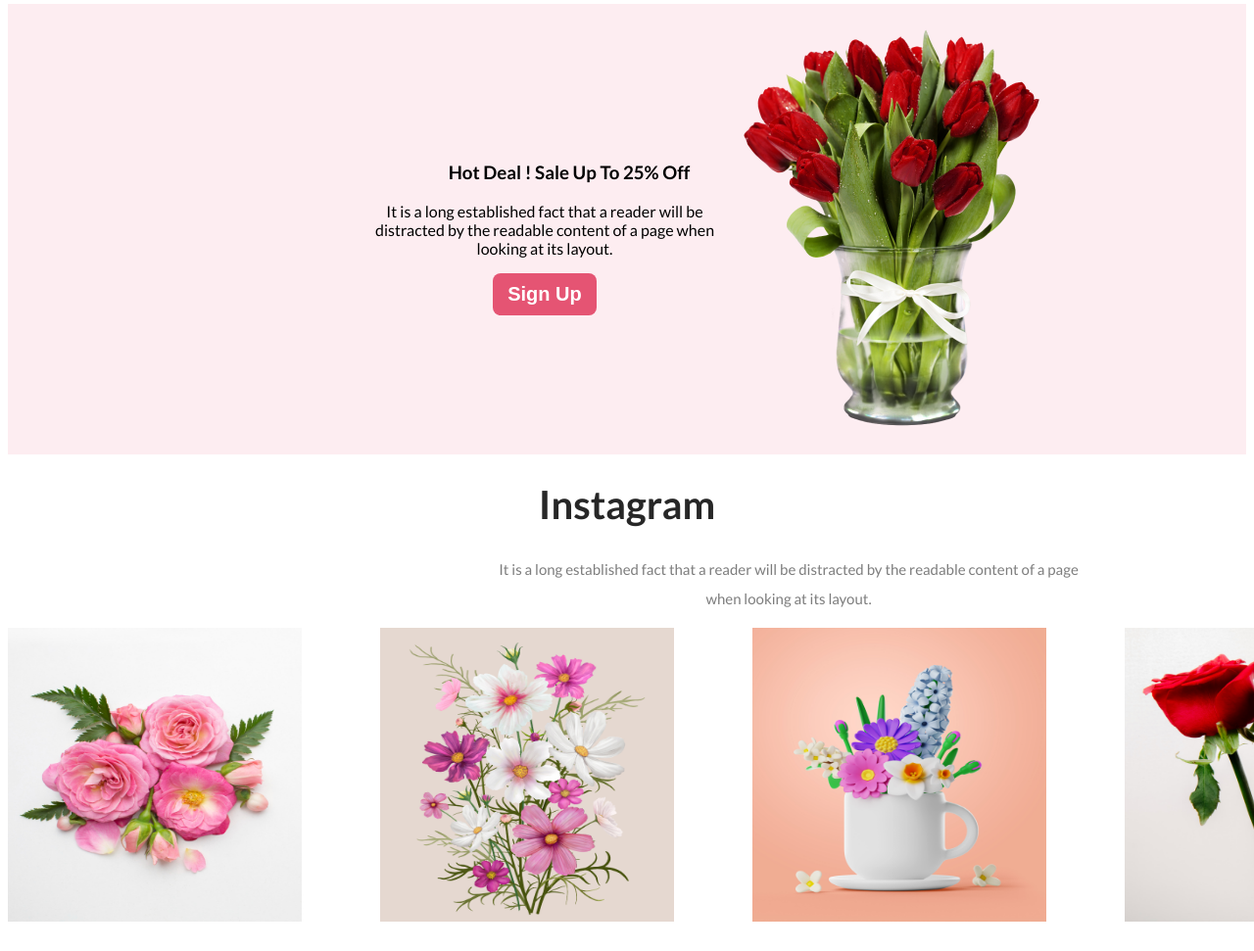
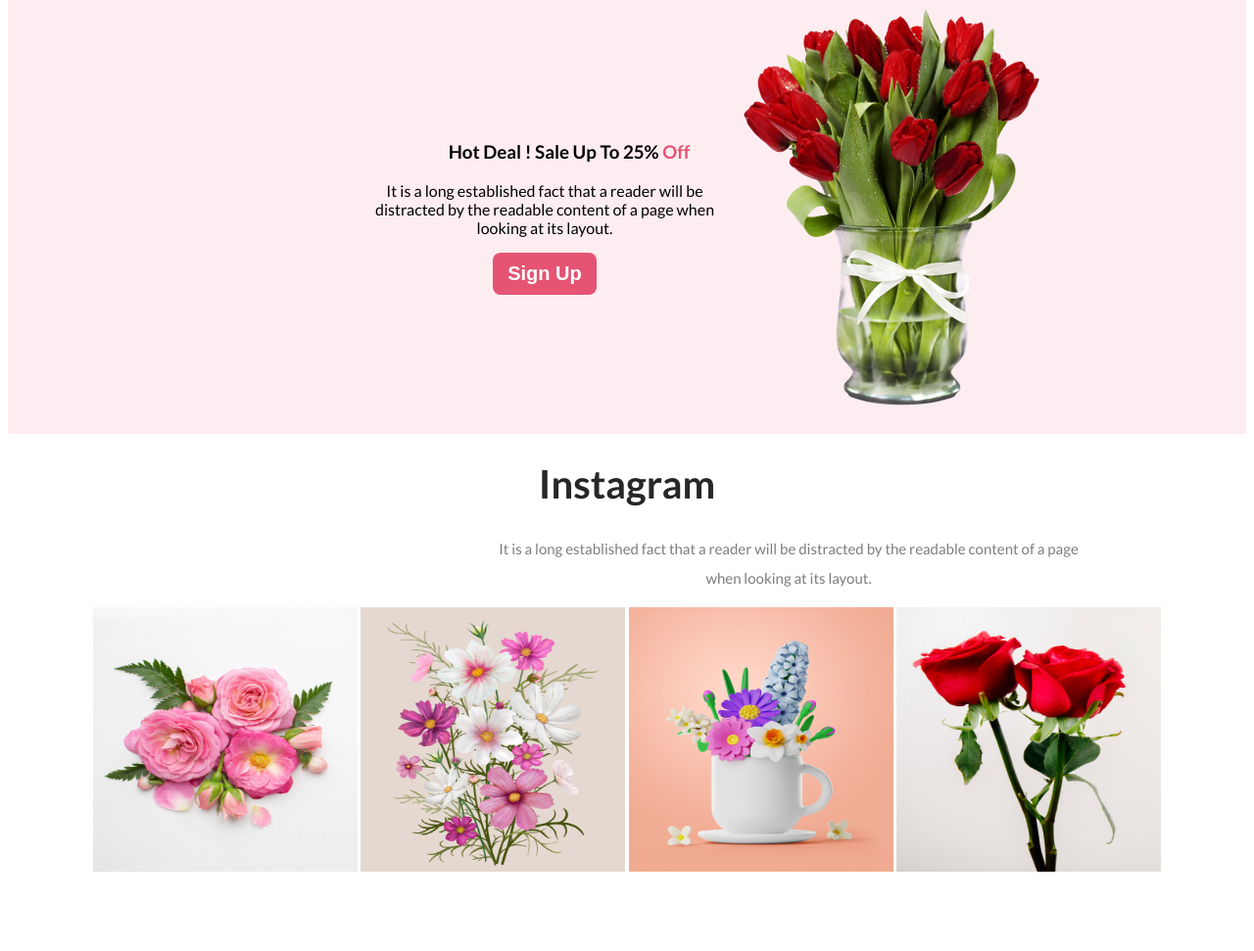
Before and after one commit to FarhanaLipi/Flower-shop-website, a plain HTML site: page index.html in a window 1280 px wide. Shown: the part 1701-2672 px from the top of the page at 98% size. Drawn offline with Linux system fonts and the light colour scheme.

Commit message:
Updated flower website

```diff
--- a/index.html
+++ b/index.html
@@ -59,7 +59,7 @@
         <!-- promotional deal -->
         <section class="promotional-deal">
             <div class="promotion-class">
-                <h3 class="promotion-title">Hot Deal ! Sale Up To 25% Off</h3>
+                <h3 class="promotion-title">Hot Deal ! Sale Up To 25% <span class="span-off">Off</span></h3>
                 <p class="promotion-description">It is a long established fact that a reader will be distracted by the
                     readable content of a page when looking at its layout.</p>
                 <button class="btn-primary1">Sign Up</button>
@@ -73,12 +73,13 @@
                 <h1 class="instagram-title">Instagram</h1>
                 <p class="instagram-info">It is a long established fact that a reader will be distracted by the readable
                     content of a page when looking at its layout.</p>
-            </div class="instagram-pic">
+
+            </div>
             <div class="insta-pic">
-                <img class="instapic" src="Flower Asset/Flower 01.png" height="300" width="300" alt="">
-                <img class="instapic" src="Flower Asset/Rectangle 4.png" height="300" width="300" alt="">
-                <img class="instapic" src="Flower Asset/Rectangle 5.png" height="300" width="300" alt="">
-                <img class="instapic" src="Flower Asset/Rectangle 6.png" height="300" width="300" alt="">
+                <img class="instapic" src="Flower Asset/Flower 01.png" height="270" width="270" alt="">
+                <img class="instapic" src="Flower Asset/Rectangle 4.png" height="270" width="270" alt="">
+                <img class="instapic" src="Flower Asset/Rectangle 5.png" height="270" width="270" alt="">
+                <img class="instapic" src="Flower Asset/Rectangle 6.png" height="270" width="270" alt="">
             </div>
             </div>
         </sec>
--- a/styles/style.css
+++ b/styles/style.css
@@ -58,13 +58,16 @@ main {
 #flower-images1 {
     border-radius: 300px 300px 0px 0px;
     background-color: rgba(167, 33, 98, 0.15);
-
+    width: 350px;
+    height: 450px;
 }
 
 #flower-images2 {
 
     border-radius: 300px 300px 0px 0px;
     background-color: rgba(5, 151, 160, 0.15);
+    width: 350px;
+height: 450px;
 
 
 }
@@ -72,7 +75,8 @@ main {
 #flower-images3 {
     border-radius: 300px 300px 0px 0px;
     background-color: rgba(71, 125, 17, 0.15);
-
+    width: 350px;
+    height: 450px;
 }
 
 
@@ -114,6 +118,8 @@ main {
     margin-top: 40px;
     margin-left: 210px;
     max-width: 1122px;
+
+
 }
 
 /* .image-item {
@@ -146,7 +152,8 @@ main {
     padding: 20px 200px 20px 150px;
 
 }
-.btn-primary1{
+
+.btn-primary1 {
     border-radius: 8px;
     background: #E55473;
     padding: 10px 15px;
@@ -158,30 +165,30 @@ main {
     font-style: normal;
     font-weight: 700;
 }
-.promotion-title{
+
+.promotion-title {
     margin-left: 250px;
 }
-.promotion-description{
+.span-off{
+    color:#E55473;
+}
+
+.promotion-description {
     margin-left: 200px;
 }
 
 /* Instagram */
-.instagram-pic{
-    width: 100px; /* Set the total width of the container */
-    height: 100px; /* Set the total height of the container */
-    padding: 10px; /* Set the total padding around the container */
-    margin: 20px;
+
+
+.insta-pic {
+    text-align: center;
+    border-radius: 8px;
+    /* margin-left: 197px;
+margin-right: 40px; */
+
 }
 
-.insta-pic{
-    display: flex;
-  justify-content: space-between;
-  width: 100%;
-  width: 1440px;
-height: 449px;
-}
-
-.instagram-title{
+.instagram-title {
     color: #272727;
     text-align: center;
 
@@ -191,7 +198,7 @@ font-weight: 800;
 
 }
 
-.instagram-info{
+.instagram-info {
 
 
     color: rgba(39, 39, 39, 0.60);
@@ -203,7 +210,8 @@ font-style: normal;
     font-weight: 400;
     line-height: 30px;
 }
-.latest-deal{
+
+.latest-deal {
     background-image: url('../Rec9.png');
     background-repeat: no-repeat;
     background-position: center;
@@ -213,13 +221,15 @@ line-height: 30px;
     padding: 50px 50px 80px 70px;
 }
 
-.deal-title{
+.deal-title {
     margin-left: 200px;
 }
-.deal-info{
+
+.deal-info {
     margin-left: 250px;
 }
-.contact input{
+
+.contact input {
 
     border-radius: 8px;
     border: 0;
@@ -229,7 +239,7 @@ margin-right: 16px;
 }
 
 /* footer-section */
-.footer-section{
+.footer-section {
     color: rgba(255, 255, 255, 0.90);
     text-align: center;
 
@@ -242,6 +252,7 @@ font-weight: 400;
     padding-top: 100px;
     padding-bottom: 80px;
 }
-.span-class{
+
+.span-class {
     color: #E55473;
 }
```
Lines whose indentation alone changed are shown as unchanged.
